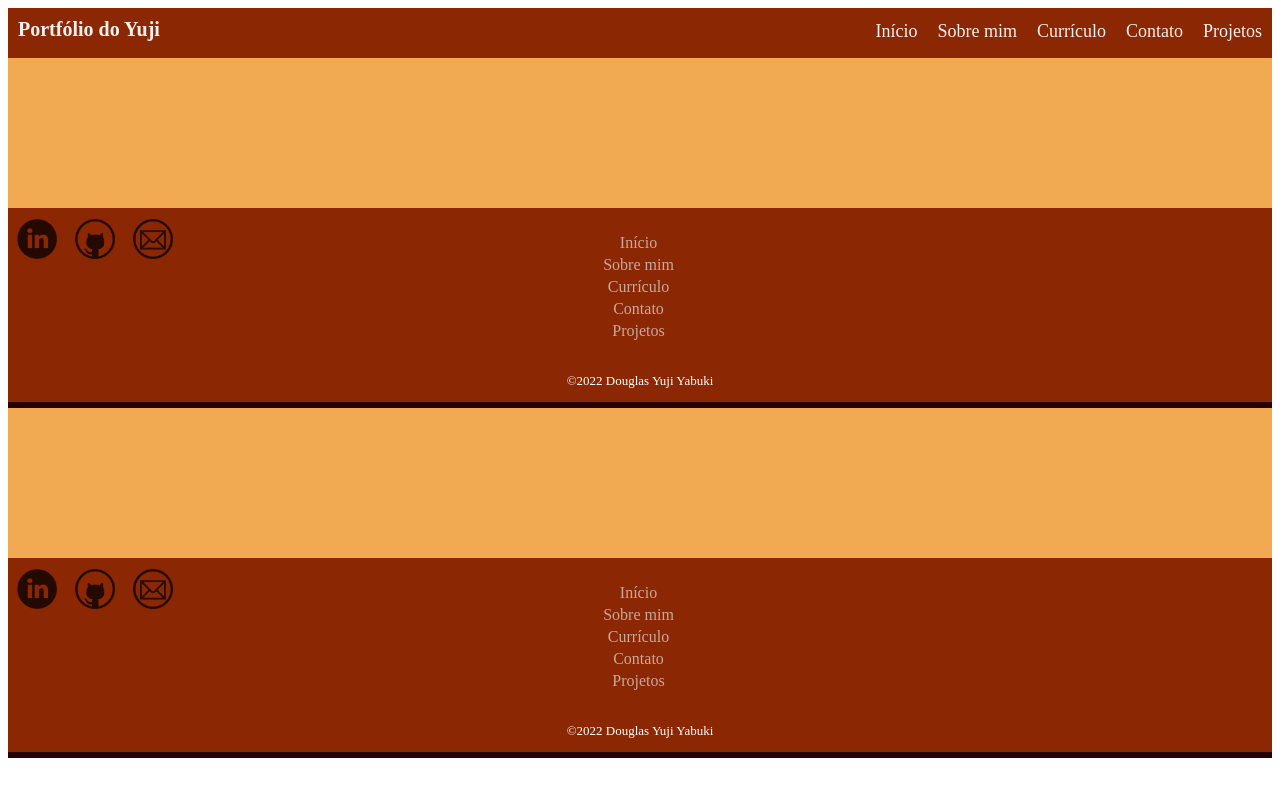
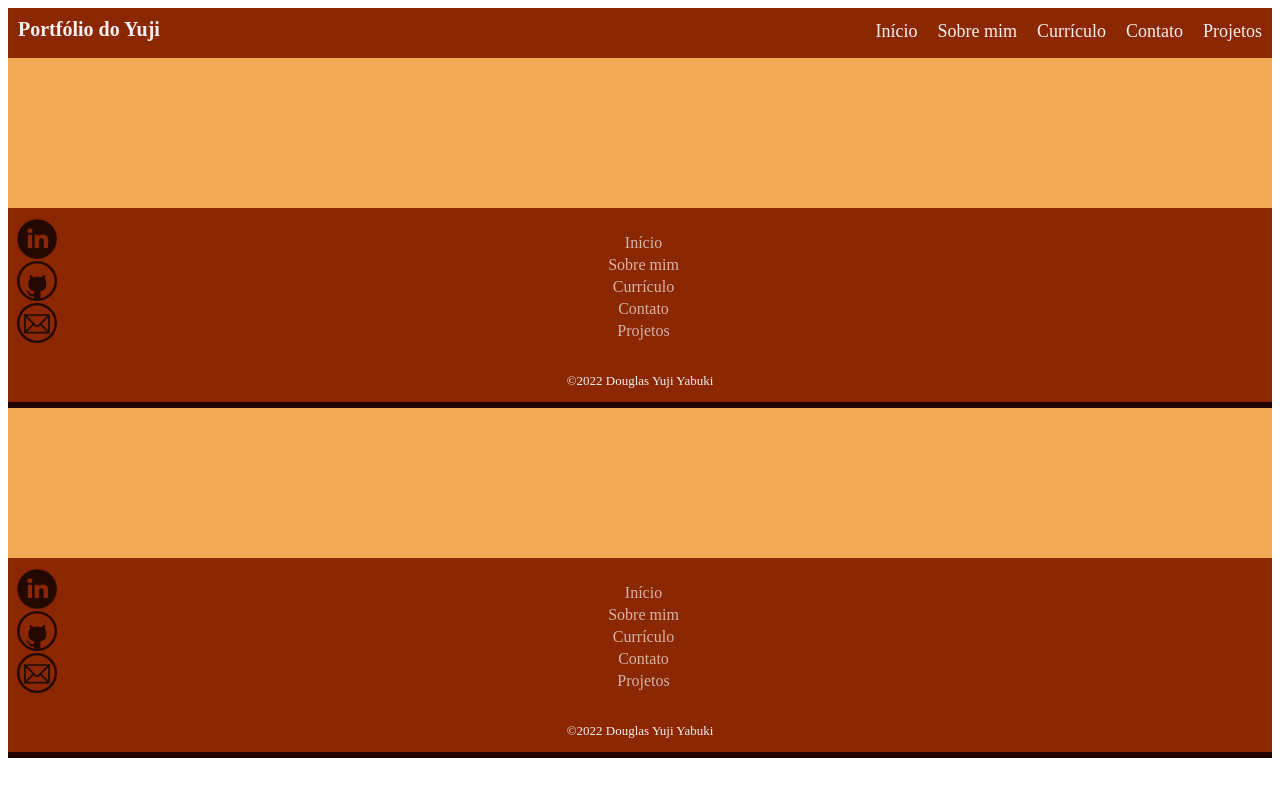
Before and after one commit to douglasyabuki/douglasyabuki.github.io, an Angular app: page /footer in a window 1280 px wide. Shown: the top 796 px of the page. Built offline with nearby package versions, Linux system fonts and the light colour scheme.

Commit message:
Commit 8: Minor changes in layout

```diff
--- a/src/app/app.component.scss
+++ b/src/app/app.component.scss
@@ -16,16 +16,19 @@ section {
   min-height: 100%;
   padding-top: 150px;
   padding-bottom: 150px;
+  z-index: 2;
 }
 
 #nav{
   position: relative;
   top: 0;
   width: 100%;
+  z-index: 3;
 }
 
 #footer{
   position: relative;
   bottom: 0;
   width: 100%;
+  z-index: 3;
 }
--- a/src/app/footer/footer.component.scss
+++ b/src/app/footer/footer.component.scss
@@ -40,7 +40,7 @@
 
   .social a:hover {
     opacity: 0.9;
-    background: #F2AA52;
+    background: #F2F0F0;
   }
 
   .copyright {
@@ -63,18 +63,17 @@ section {
 }
 
 ul {
-  text-align: center;
   list-style-type: none;
   display: flex;
   flex-direction: column;
-  padding-right: 10px;
+  text-align: center;
   gap: 4px;
 }
 
 ul a {
   padding-right: 33px;
   opacity: 0.7;
-  color: #dfdfdf;
+  color: #F2F0F0;
 }
 
 ul a:hover {
@@ -83,7 +82,8 @@ ul a:hover {
 
 .social {
   object-fit: cover;
-  text-align: left;
+  display: flex;
+  flex-direction: column;
 }
 
 .social a {
@@ -91,7 +91,7 @@ ul a:hover {
   width: 40px;
   height: 40px;
   line-height: 40px;
-  display: inline-block;
+  display: flex;
   text-align: center;
   border-radius: 50%;
   border: 1px solid #8C2703;
@@ -102,13 +102,13 @@ ul a:hover {
 
 .social a:hover {
   opacity: 0.9;
-  background: #F2AA52;
+  background: #F2F0F0;
 }
 
 .copyright {
   margin-top: 15px;
   text-align: center;
   font-size: 13px;
-  color: white;
+  color: #F2F0F0;
 }
 }
--- a/src/app/nav/nav.component.scss
+++ b/src/app/nav/nav.component.scss
@@ -43,7 +43,7 @@
     position: absolute;
     display: block;
     width: 100%;
-    background-color: #F2AA52;
+    background-color: #5C6373;
     height: 0px;
     transition: all 0.2s ease-in;
     overflow-y: hidden;
@@ -58,7 +58,7 @@
   }
 
   .nav>.nav-links>a:hover {
-    background-color: #F2AA52;
+    background-color: #260101;
   }
 
   .nav>#nav-check {
```
Also changed, not shown: 3 other files (tests, documents, lock files or other folders).
